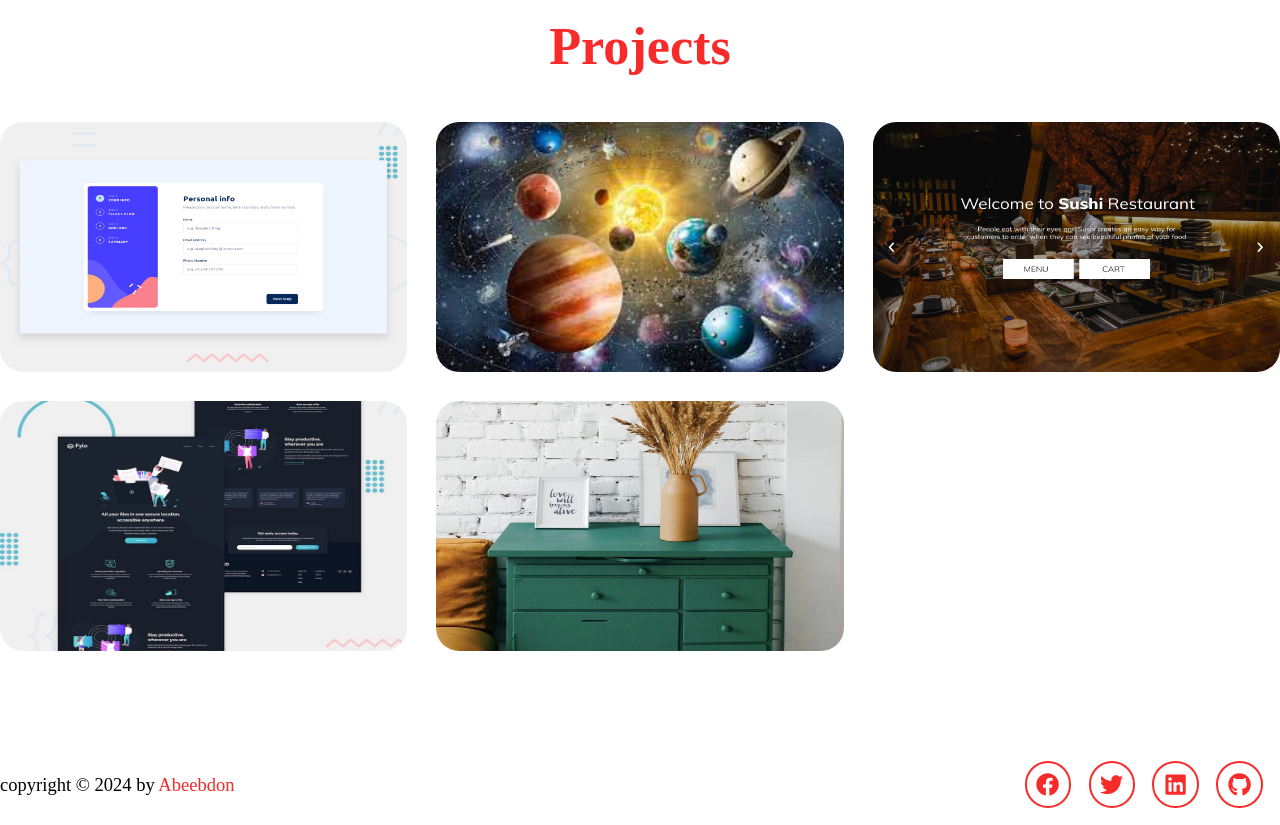
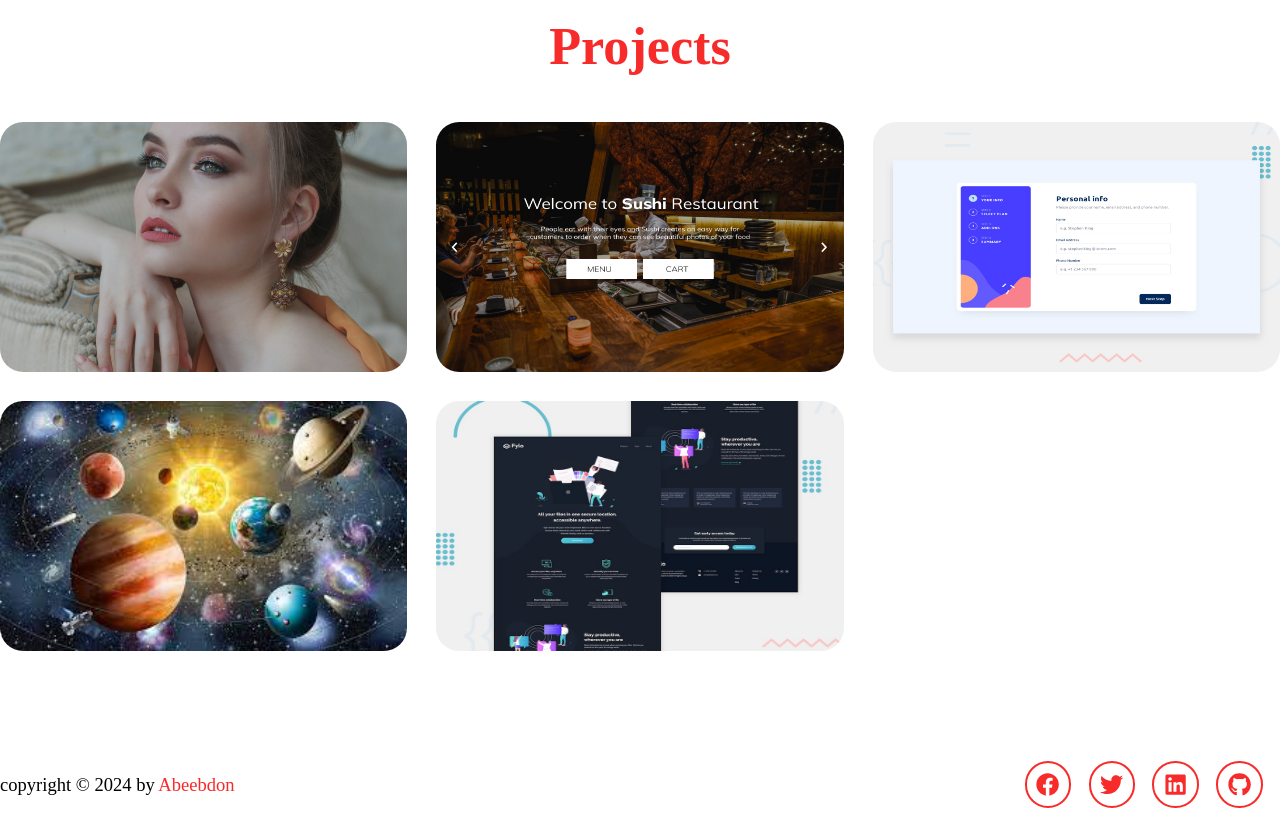
Before and after one commit to abeeebdon/my-portfolio, a React (Create React App) app: page / in a window 1280 px wide. Shown: the part 1740-2565 px from the top of the page. Built offline with nearby package versions, Linux system fonts and the light colour scheme.

Commit message:
added lasom produce

```diff
--- a/src/Data.js
+++ b/src/Data.js
@@ -1,34 +1,34 @@
 export const project = [
   {
     id: 1,
+    name: 'Lasom center',
+    image: '/img/lasom.png',
+    link: 'https://lasom.vercel.app/',
+  },
+  {
+    id: 2,
+    name: 'Sushi Food App',
+    image: '/img/Majestic Sushi.png',
+    link: 'https://majestic-sushi.netlify.app',
+  },
+  {
+    id: 3,
     name: 'Purchase Your Game',
     image: '/img/desktop-preview.jpg',
     link: 'https://buy-game.netlify.app/',
   },
   {
-    id: 2,
+    id: 4,
     name: 'Space Tour',
     image: '/img/space.jpg',
     link: 'https://space-tour-abeebdon.netlify.app/',
   },
+
   {
-    id: 3,
-    name: 'Sushi Food App',
-    image: '/img/Majestic Sushi.png',
-    link: 'https://majestic-sushi.netlify.app',
-  },
-  {
-    id: 4,
+    id: 5,
     name: 'Fylo Landing Page',
     image: '/img/desktop.jpg',
     link: 'https://abeebdon-fylo-landing-page.netlify.app/',
-  },
-
-  {
-    id: 5,
-    name: 'Tea Cup',
-    image: '/img/drawers.jpg',
-    link: 'https://abeebdon-teacup.netlify.app/',
   },
 ]
 
```
Also changed, not shown: public/img/lasom.png (added).
